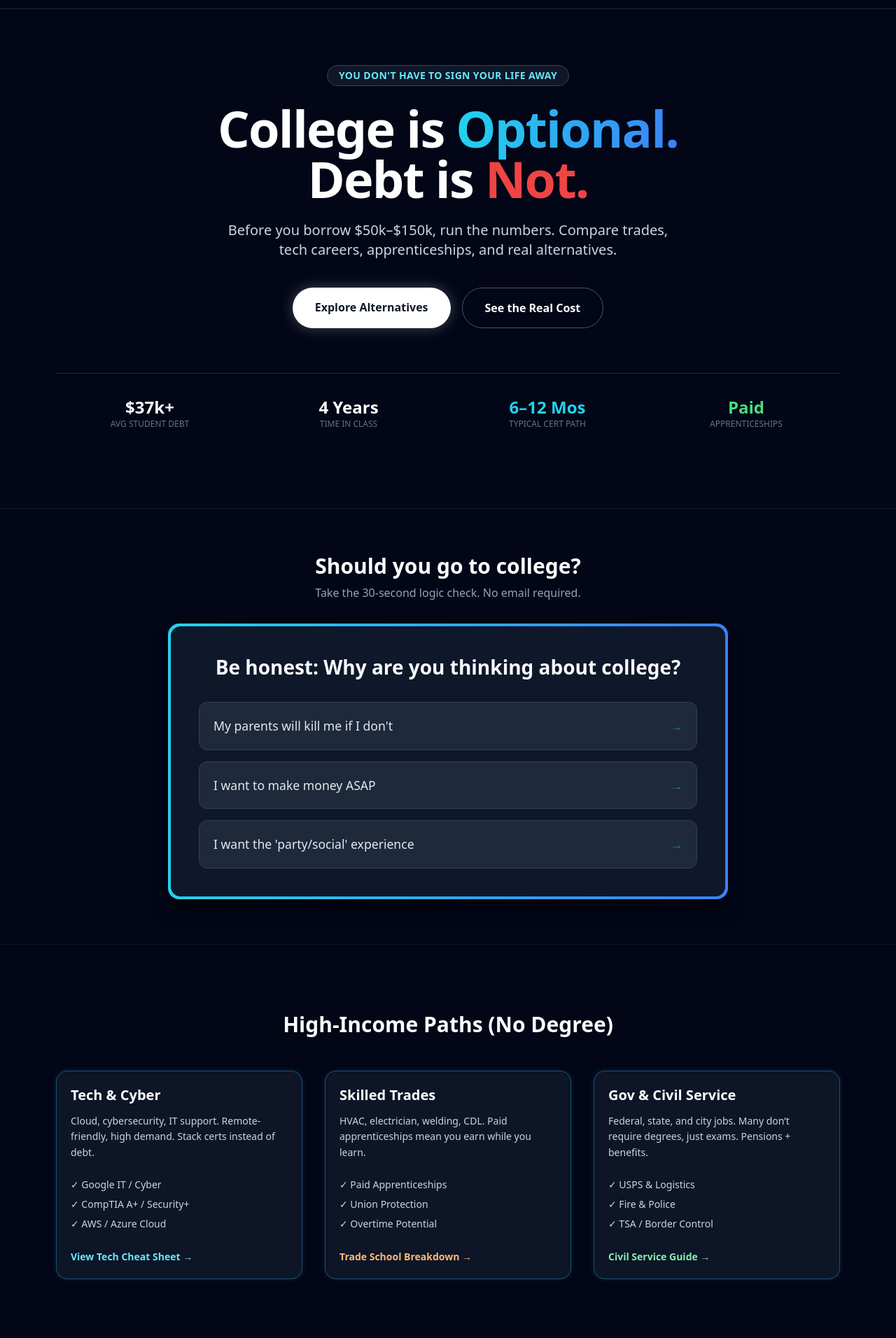
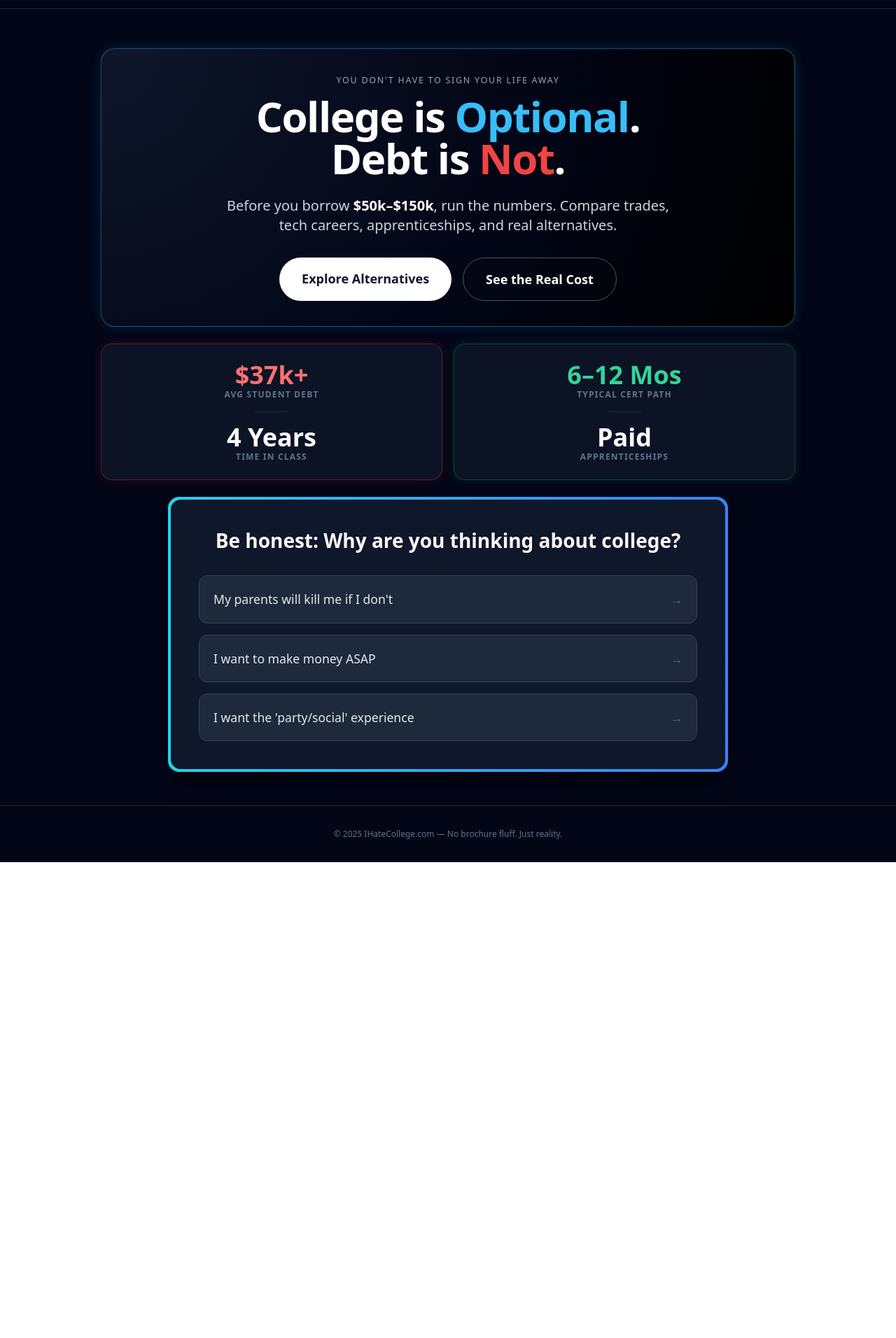
Before and after one commit to placebetsai/Ihatecollege, a Next.js app: page / in a window 1280 px wide. Shown: the part 68-1980 px from the top of the page at 70% size. After the commit the page ends 1300 px from the top, so only its background shows below. Built offline with nearby package versions, Linux system fonts and the light colour scheme.

Commit message:
Update index.js

```diff
--- a/pages/index.js
+++ b/pages/index.js
@@ -1,132 +1,76 @@
-// pages/index.js
 import Layout from "../components/Layout";
 import SEO from "../components/SEO";
+import Link from "next/link";
 import DecisionWizard from "../components/DecisionWizard";
-import Link from "next/link";
 
 export default function HomePage() {
   return (
     <Layout>
-      <SEO
-        title="College is Optional. Debt is Not. | IHateCollege.com"
-        description="Skip the debt trap. Compare trades, tech certs, apprenticeships, and high-income paths that actually pay."
-      />
+      <SEO />
 
-      {/* HERO */}
-      <section className="relative pt-10 pb-20 md:pt-20 md:pb-28">
-        <div className="max-w-6xl mx-auto px-4 text-center">
-          <p className="inline-block mb-6 px-4 py-1 rounded-full bg-slate-800/50 border border-slate-700 text-cyan-300 text-xs md:text-sm font-bold tracking-wide uppercase">
-            You don't have to sign your life away
-          </p>
+      <div className="max-w-5xl mx-auto px-4 pt-6 pb-12 space-y-6">
 
-          <h1 className="text-5xl md:text-7xl font-extrabold text-white mb-6 tracking-tight leading-tight">
-            College is{" "}
-            <span className="text-transparent bg-clip-text bg-gradient-to-r from-cyan-400 to-blue-500">
-              Optional.
-            </span>
-            <br />
-            Debt is <span className="text-red-500">Not.</span>
+        {/* BOX 1: MAIN HERO CARD (Animates Red/White/Blue via .hero class) */}
+        <section className="hero">
+          <p className="eyebrow text-slate-400 mb-4">YOU DON'T HAVE TO SIGN YOUR LIFE AWAY</p>
+
+          <h1 className="text-4xl md:text-6xl font-black tracking-tight text-white mb-6 leading-tight">
+            College is <span className="text-sky-400">Optional</span>.<br />
+            Debt is <span className="text-red-500">Not</span>.
           </h1>
 
-          <p className="text-lg md:text-xl text-slate-300 max-w-2xl mx-auto mb-10 leading-relaxed">
-            Before you borrow $50k–$150k, run the numbers. Compare trades, tech
-            careers, apprenticeships, and real alternatives.
+          <p className="text-lg md:text-xl text-slate-300 max-w-2xl mx-auto mb-8 leading-relaxed">
+            Before you borrow <span className="text-white font-bold">$50k–$150k</span>, run the numbers.
+            Compare trades, tech careers, apprenticeships, and real alternatives.
           </p>
 
           <div className="flex flex-col sm:flex-row justify-center gap-4">
-            <Link
-              href="/alternatives"
-              className="px-8 py-4 bg-white text-slate-900 font-bold rounded-full hover:bg-slate-200 transition-colors shadow-[0_0_20px_rgba(255,255,255,0.25)]"
-            >
+            <Link href="/alternatives" className="px-8 py-4 rounded-full bg-white text-slate-900 font-bold text-lg hover:bg-sky-50 transition-colors">
               Explore Alternatives
             </Link>
-            <Link
-              href="/debt-calculator"
-              className="px-8 py-4 border border-slate-600 text-white font-bold rounded-full hover:bg-slate-800 transition-colors"
-            >
+            <Link href="/debt-calculator" className="px-8 py-4 rounded-full border border-slate-600 text-white font-bold text-lg hover:border-white transition-colors">
               See the Real Cost
             </Link>
           </div>
+        </section>
 
-          {/* Stats */}
-          <div className="grid grid-cols-2 md:grid-cols-4 gap-4 mt-16 border-t border-slate-800 pt-8">
-            <div><div className="text-2xl font-bold text-white">$37k+</div><div className="text-xs text-slate-500 uppercase">Avg Student Debt</div></div>
-            <div><div className="text-2xl font-bold text-white">4 Years</div><div className="text-xs text-slate-500 uppercase">Time in Class</div></div>
-            <div><div className="text-2xl font-bold text-cyan-400">6–12 Mos</div><div className="text-xs text-slate-500 uppercase">Typical Cert Path</div></div>
-            <div><div className="text-2xl font-bold text-green-400">Paid</div><div className="text-xs text-slate-500 uppercase">Apprenticeships</div></div>
+        {/* STATS ROW (Split into 2 Boxes) */}
+        <div className="grid md:grid-cols-2 gap-4">
+
+          {/* BOX 2: THE "TRAP" (College Stats) - Red Glow */}
+          <div className="p-6 rounded-2xl bg-slate-900/80 border border-red-500/30 shadow-[0_0_15px_rgba(239,68,68,0.15)] flex flex-col justify-center items-center text-center gap-4">
+            <div>
+              <div className="text-3xl md:text-4xl font-black text-red-400">$37k+</div>
+              <div className="text-xs uppercase tracking-widest text-slate-500 font-bold">Avg Student Debt</div>
+            </div>
+            <div className="w-12 h-px bg-slate-800"></div>
+            <div>
+              <div className="text-3xl md:text-4xl font-black text-white">4 Years</div>
+              <div className="text-xs uppercase tracking-widest text-slate-500 font-bold">Time in Class</div>
+            </div>
           </div>
+
+          {/* BOX 3: THE "ESCAPE" (Alt Stats) - Green Glow */}
+          <div className="p-6 rounded-2xl bg-slate-900/80 border border-emerald-500/30 shadow-[0_0_15px_rgba(16,185,129,0.15)] flex flex-col justify-center items-center text-center gap-4">
+            <div>
+              <div className="text-3xl md:text-4xl font-black text-emerald-400">6–12 Mos</div>
+              <div className="text-xs uppercase tracking-widest text-slate-500 font-bold">Typical Cert Path</div>
+            </div>
+            <div className="w-12 h-px bg-slate-800"></div>
+            <div>
+              <div className="text-3xl md:text-4xl font-black text-white">Paid</div>
+              <div className="text-xs uppercase tracking-widest text-slate-500 font-bold">Apprenticeships</div>
+            </div>
+          </div>
+
         </div>
-      </section>
 
-      {/* WIZARD */}
-      <section className="py-16 bg-slate-950/70 border-y border-slate-900">
-        <div className="max-w-6xl mx-auto px-4">
-          <div className="text-center mb-8">
-            <h2 className="text-3xl font-bold text-white">Should you go to college?</h2>
-            <p className="text-slate-400 mt-2">Take the 30-second logic check. No email required.</p>
-          </div>
+        {/* DECISION WIZARD */}
+        <div className="mt-8">
           <DecisionWizard />
         </div>
-      </section>
 
-      {/* GLOW CARDS */}
-      <section className="py-24">
-        <div className="max-w-6xl mx-auto px-4">
-          <h2 className="text-3xl font-bold text-white mb-12 text-center">
-            High-Income Paths (No Degree)
-          </h2>
-
-          <div className="grid md:grid-cols-3 gap-8">
-            {/* Tech */}
-            <div className="glow-card p-8">
-              <h3 className="text-xl font-bold text-white mb-3">Tech & Cyber</h3>
-              <p className="text-slate-300 mb-6 text-sm leading-relaxed">
-                Cloud, cybersecurity, IT support. Remote-friendly, high demand. Stack certs instead of debt.
-              </p>
-              <ul className="space-y-2 mb-6 text-sm text-slate-300">
-                <li>✓ Google IT / Cyber</li>
-                <li>✓ CompTIA A+ / Security+</li>
-                <li>✓ AWS / Azure Cloud</li>
-              </ul>
-              <Link href="/cheat-sheets" className="text-cyan-300 font-bold text-sm hover:underline">
-                View Tech Cheat Sheet →
-              </Link>
-            </div>
-
-            {/* Trades */}
-            <div className="glow-card p-8">
-              <h3 className="text-xl font-bold text-white mb-3">Skilled Trades</h3>
-              <p className="text-slate-300 mb-6 text-sm leading-relaxed">
-                HVAC, electrician, welding, CDL. Paid apprenticeships mean you earn while you learn.
-              </p>
-              <ul className="space-y-2 mb-6 text-sm text-slate-300">
-                <li>✓ Paid Apprenticeships</li>
-                <li>✓ Union Protection</li>
-                <li>✓ Overtime Potential</li>
-              </ul>
-              <Link href="/trade-schools" className="text-orange-300 font-bold text-sm hover:underline">
-                Trade School Breakdown →
-              </Link>
-            </div>
-
-            {/* Civil Service */}
-            <div className="glow-card p-8">
-              <h3 className="text-xl font-bold text-white mb-3">Gov & Civil Service</h3>
-              <p className="text-slate-300 mb-6 text-sm leading-relaxed">
-                Federal, state, and city jobs. Many don’t require degrees, just exams. Pensions + benefits.
-              </p>
-              <ul className="space-y-2 mb-6 text-sm text-slate-300">
-                <li>✓ USPS & Logistics</li>
-                <li>✓ Fire & Police</li>
-                <li>✓ TSA / Border Control</li>
-              </ul>
-              <Link href="/civil-service" className="text-green-300 font-bold text-sm hover:underline">
-                Civil Service Guide →
-              </Link>
-            </div>
-          </div>
-        </div>
-      </section>
+      </div>
     </Layout>
   );
-            }
+}
```
